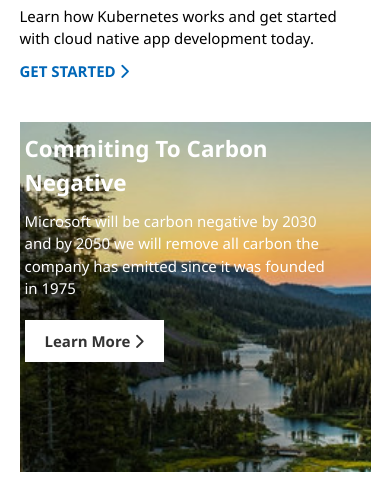
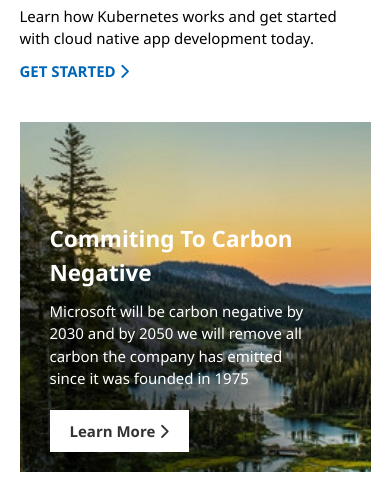
Before and after one commit to catbirdseatio/microsoft, a website built with Parcel: page index.html in a window 390 px wide. Shown: the part 3868-4367 px from the top of the page. Built offline with nearby package versions, Linux system fonts and the light colour scheme; files whose address does not match are found by name.

Commit message:
another carbon style tweak

```diff
--- a/style.css
+++ b/style.css
@@ -321,7 +321,7 @@ footer globe i {
         margin-bottom: 20px;
       }
 
-      .carbon content {
+      carbon content {
         width: 85%;
       }
 }
@@ -338,9 +338,4 @@ footer globe i {
     links links-inner ul {
         margin-bottom: 2rem;
     }
-
-    carbon content {
-        width: 90%;
-        padding: 1rem 0 0 .5rem
-    }
 }
```
